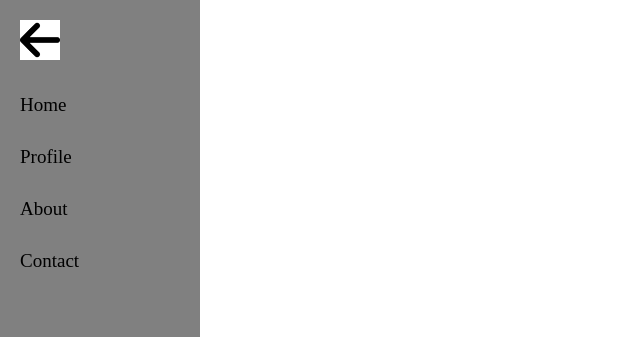
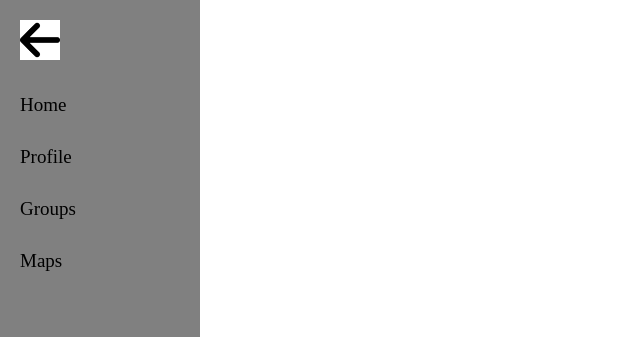
Before and after one commit to kjn09/ZooApp, a Next.js app: page /components/navBar in a window 1280 px wide. Shown: the top 337 px of the page, without its empty margins (0-640 px from the left). Built offline with nearby package versions, Linux system fonts and the light colour scheme.

Commit message:
NavBar finished

```diff
--- a/pages/components/navBar.js
+++ b/pages/components/navBar.js
@@ -21,8 +21,8 @@ export default function Navbar({ onClose }) {
       <ul className={styles.NavbarList}>
         <li onClick={() => goToPage('./MainPage')}>Home</li>
         <li onClick={() => goToPage('./profilePage')}>Profile</li>
-        <li onClick={() => goToPage('./about')}>About</li>
-        <li onClick={() => goToPage('./contact')}>Contact</li>
+        <li onClick={() => goToPage('./group')}>Groups</li>
+        <li onClick={() => goToPage('./mapsPage')}>Maps</li>
       </ul>
     </div>
   );
```
Also changed, not shown: pages/group.js (added, +15 -0 lines), pages/mapsPage.js (added, +15 -0 lines).
